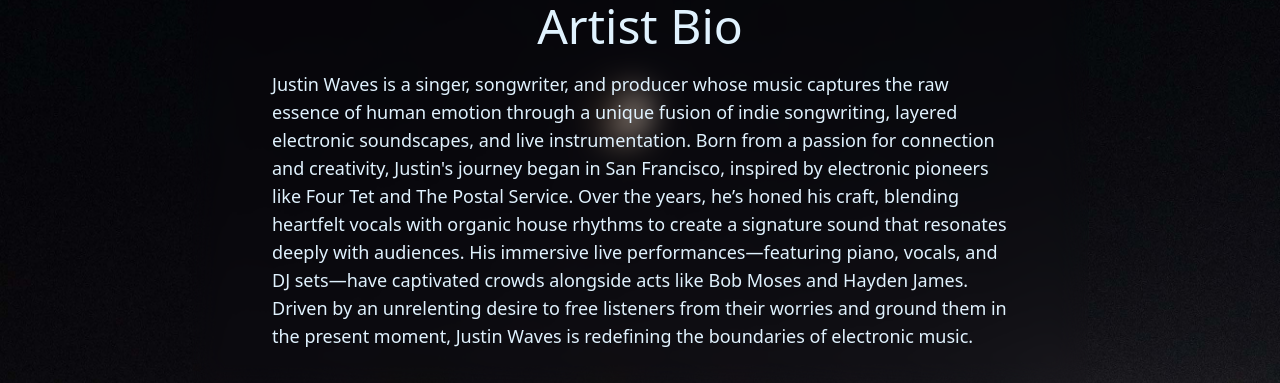
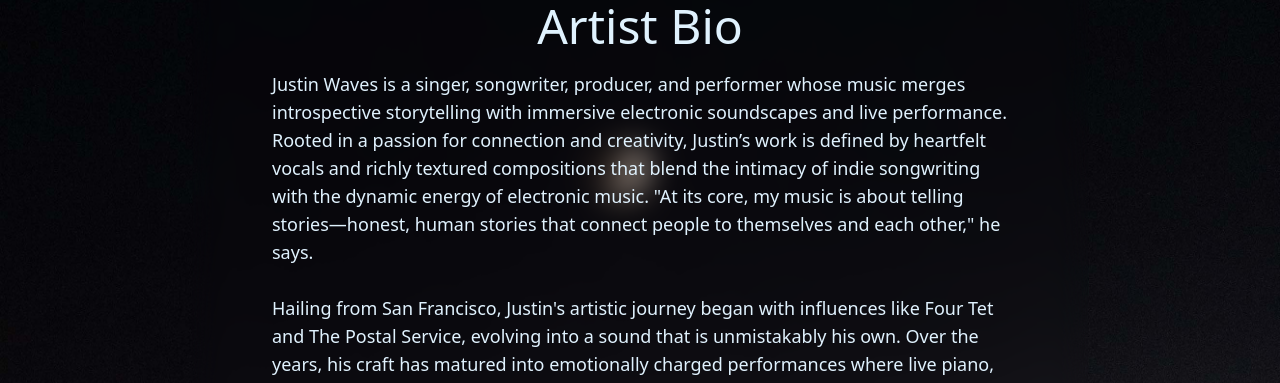
Before and after one commit to justinWaves/justinwaves-blog, a Next.js app: page /about in a window 1280 px wide. Shown: the part 521-904 px from the top of the page. Built offline with nearby package versions, Linux system fonts and the light colour scheme.

Commit message:
Bio Update for 2025, here we go baby!

```diff
--- a/pages/about.tsx
+++ b/pages/about.tsx
@@ -26,8 +26,9 @@
 
                 <p className="  text-lg  text-left mt-5">
 
-                Justin Waves is a singer, songwriter, and producer whose music captures the raw essence of human emotion through a unique fusion of indie songwriting, layered electronic soundscapes, and live instrumentation. Born from a passion for connection and creativity, Justin's journey began in San Francisco, inspired by electronic pioneers like Four Tet and The Postal Service. Over the years, he’s honed his craft, blending heartfelt vocals with organic house rhythms to create a signature sound that resonates deeply with audiences. His immersive live performances—featuring piano, vocals, and DJ sets—have captivated crowds alongside acts like Bob Moses and Hayden James. Driven by an unrelenting desire to free listeners from their worries and ground them in the present moment, Justin Waves is redefining the boundaries of electronic music.
-
+                Justin Waves is a singer, songwriter, producer, and performer whose music merges introspective storytelling with immersive electronic soundscapes and live performance. Rooted in a passion for connection and creativity, Justin’s work is defined by heartfelt vocals and richly textured compositions that blend the intimacy of indie songwriting with the dynamic energy of electronic music. "At its core, my music is about telling stories—honest, human stories that connect people to themselves and each other," he says.
+<br/><br/>
+Hailing from San Francisco, Justin's artistic journey began with influences like Four Tet and The Postal Service, evolving into a sound that is unmistakably his own. Over the years, his craft has matured into emotionally charged performances where live piano, vocals, and DJ decks create an unforgettable experience. Sharing stages with artists like Bob Moses and Hayden James, Justin Waves continues to push boundaries, creating music that moves beyond genres and leaves a lasting impact.
                 </p>
                 {/* <img src="waves-donner.jpg" alt="" className="mt-5 rounded-lg shadow-lg" /> */}
               </div>
```
